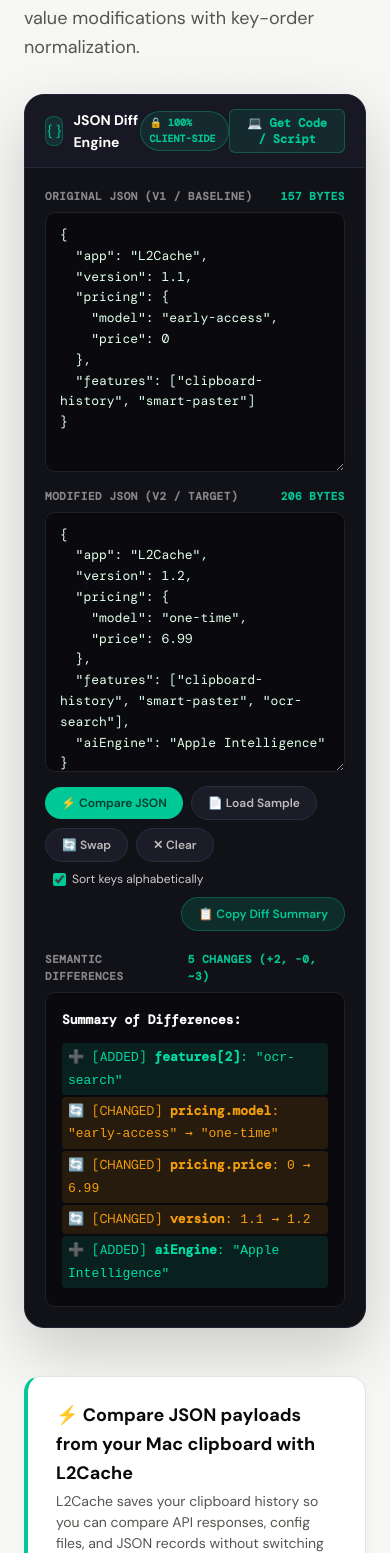
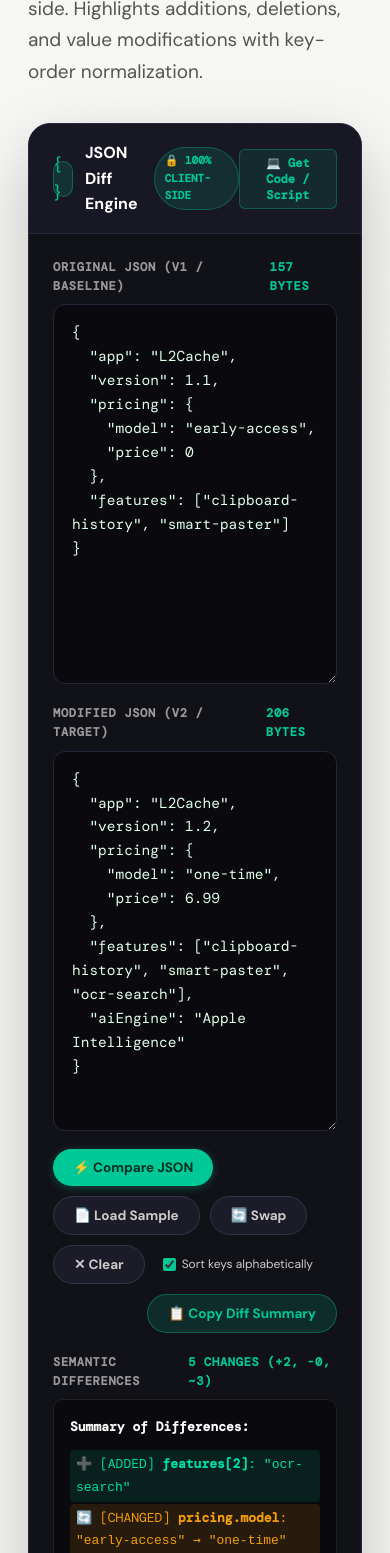
Before and after one commit to dindina/l2cache-site, a website: page tools/json-diff.html in a window 390 px wide. Shown: the part 433-1986 px from the top of the page. Drawn offline with nearby package versions, Linux system fonts and the light colour scheme; files that its build step writes are made by us from their sources; files whose address does not match are found by name; a web font is replaced by a local one.

Commit message:
style(tools): enlarge code editors, workspace panes, and directory tiles for maximum readability

```diff
--- a/theme.css
+++ b/theme.css
@@ -137,127 +137,140 @@
 .offline .status-dot { background: #f59e0b; }
 #offline-timer { color: #f59e0b; font-weight: 600; min-width: 35px; }
 
-/* ── Hero Headline ── */
+/* ── Hero Headline & Layout Container ── */
 .article-wrap {
-  max-width: 960px; margin: 0 auto;
-  padding: 130px 24px 80px; position: relative;
+  max-width: 1160px;
+  margin: 0 auto;
+  padding: 130px 28px 90px;
+  position: relative;
 }
 .section-label {
   display: inline-block;
   background: rgba(0, 200, 150, 0.12);
   border: 1px solid rgba(0, 200, 150, 0.35);
   border-radius: 100px;
-  padding: 4px 14px;
-  font-size: 11px;
+  padding: 5px 16px;
+  font-size: 12px;
   letter-spacing: 0.1em;
   text-transform: uppercase;
   color: #00a87f;
-  margin-bottom: 16px;
-  font-weight: 600;
+  margin-bottom: 18px;
+  font-weight: 700;
   font-family: var(--mono);
 }
 h1 {
   font-family: var(--serif);
-  font-size: clamp(34px, 5.5vw, 56px);
+  font-size: clamp(38px, 5.5vw, 62px);
   font-weight: 900;
   line-height: 1.08;
   letter-spacing: -1.5px;
   color: #0a0a0a;
-  margin-bottom: 18px;
+  margin-bottom: 20px;
 }
 h1 em { font-style: italic; color: var(--purple); }
 .hero-sub {
-  font-size: 18px; color: var(--text-muted);
-  line-height: 1.6; max-width: 680px; margin-bottom: 32px;
+  font-size: 19px;
+  color: var(--text-muted);
+  line-height: 1.65;
+  max-width: 780px;
+  margin-bottom: 36px;
 }
 
-/* ── Tool Playground Workspace ── */
+/* ── Tool Playground Workspace (Enlarged Pro Panes) ── */
 .tool-workspace {
   background: #111118;
-  border-radius: 20px;
-  border: 1px solid #242436;
-  box-shadow: 0 24px 64px rgba(0,0,0,0.18);
+  border-radius: 22px;
+  border: 1.5px solid #28283e;
+  box-shadow: 0 28px 72px rgba(0, 0, 0, 0.22);
   overflow: hidden;
-  margin: 32px 0 48px;
+  margin: 36px 0 54px;
   color: #fff;
 }
 .tool-header-bar {
-  padding: 14px 20px;
+  padding: 16px 24px;
   background: #181824;
   border-bottom: 1px solid #28283a;
   display: flex; align-items: center; justify-content: space-between;
 }
-.tool-title-group { display: flex; align-items: center; gap: 10px; }
+.tool-title-group { display: flex; align-items: center; gap: 12px; }
 .tool-icon-pill {
-  width: 30px; height: 30px; border-radius: 8px;
-  background: rgba(0, 200, 150, 0.12);
-  border: 1px solid rgba(0, 200, 150, 0.3);
+  width: 36px; height: 36px; border-radius: 10px;
+  background: rgba(0, 200, 150, 0.15);
+  border: 1px solid rgba(0, 200, 150, 0.35);
   display: flex; align-items: center; justify-content: center;
-  font-size: 14px; color: var(--purple);
+  font-size: 17px; color: var(--purple);
 }
-.tool-name-text { font-size: 14px; font-weight: 700; color: #fff; }
+.tool-name-text { font-size: 16px; font-weight: 800; color: #fff; }
 .tool-badge-pill {
-  font-size: 10px; font-weight: 700; color: var(--purple);
-  background: rgba(0, 200, 150, 0.1); border: 1px solid rgba(0, 200, 150, 0.3);
-  padding: 3px 8px; border-radius: 100px; font-family: var(--mono);
+  font-size: 11px; font-weight: 800; color: var(--purple);
+  background: rgba(0, 200, 150, 0.12); border: 1px solid rgba(0, 200, 150, 0.35);
+  padding: 4px 10px; border-radius: 100px; font-family: var(--mono);
 }
-.tool-main-body { padding: 20px; }
+.tool-main-body { padding: 24px; }
 .tool-io-grid {
-  display: grid; grid-template-columns: 1fr 1fr; gap: 16px;
+  display: grid; grid-template-columns: 1fr 1fr; gap: 20px;
 }
-@media (max-width: 768px) { .tool-io-grid { grid-template-columns: 1fr; } }
-.tool-pane { display: flex; flex-direction: column; gap: 6px; }
+@media (max-width: 820px) { .tool-io-grid { grid-template-columns: 1fr; } }
+.tool-pane { display: flex; flex-direction: column; gap: 8px; }
 .pane-label-row {
   display: flex; justify-content: space-between; align-items: center;
-  font-size: 11px; font-weight: 600; color: #888;
-  font-family: var(--mono); text-transform: uppercase; letter-spacing: 0.05em;
+  font-size: 12px; font-weight: 700; color: #999;
+  font-family: var(--mono); text-transform: uppercase; letter-spacing: 0.06em;
 }
 .tool-textarea {
-  width: 100%; height: 260px;
+  width: 100%;
+  height: 380px;
+  min-height: 320px;
   background: #09090e;
-  border: 1px solid #222;
-  border-radius: 10px;
-  padding: 12px 14px;
+  border: 1.5px solid #262638;
+  border-radius: 12px;
+  padding: 16px 18px;
   color: #e0ffe8;
   font-family: var(--mono);
-  font-size: 13px;
-  line-height: 1.6;
+  font-size: 14.5px;
+  line-height: 1.65;
   resize: vertical;
   outline: none;
+  transition: border-color 0.2s ease, box-shadow 0.2s ease;
 }
-.tool-textarea:focus { border-color: var(--purple); }
+.tool-textarea:focus {
+  border-color: var(--purple);
+  box-shadow: 0 0 0 2px rgba(0, 200, 150, 0.25);
+}
 .tool-output-view {
-  width: 100%; height: 260px;
+  width: 100%;
+  height: 380px;
+  min-height: 320px;
   background: #09090e;
-  border: 1px solid #222;
-  border-radius: 10px;
-  padding: 12px 14px;
+  border: 1.5px solid #262638;
+  border-radius: 12px;
+  padding: 16px 18px;
   color: var(--purple);
   font-family: var(--mono);
-  font-size: 13px;
-  line-height: 1.6;
+  font-size: 14.5px;
+  line-height: 1.65;
   overflow-y: auto;
   white-space: pre-wrap;
   word-break: break-all;
 }
 .tool-output-view.error { color: #fc6a6a; }
 
-/* ── Tool Control Buttons ── */
+/* ── Tool Control Buttons (Enlarged) ── */
 .tool-controls {
-  display: flex; gap: 8px; flex-wrap: wrap; margin: 14px 0 6px;
+  display: flex; gap: 10px; flex-wrap: wrap; margin: 18px 0 8px;
 }
 .tbtn {
-  display: inline-flex; align-items: center; gap: 6px;
-  font-family: var(--sans); font-size: 12px; font-weight: 600;
-  padding: 8px 16px; border-radius: 100px; border: none; cursor: pointer;
-  transition: all 0.15s ease;
+  display: inline-flex; align-items: center; gap: 8px;
+  font-family: var(--sans); font-size: 13.5px; font-weight: 700;
+  padding: 10px 20px; border-radius: 100px; border: none; cursor: pointer;
+  transition: all 0.18s ease;
 }
-.tbtn-primary { background: var(--purple); color: #003d2e; }
-.tbtn-primary:hover { transform: translateY(-1px); background: #00dfa8; }
-.tbtn-ghost { background: #1c1c28; color: #bbb; border: 1px solid #2c2c3e; }
-.tbtn-ghost:hover { color: #fff; border-color: var(--purple); }
-.tbtn-copy { background: rgba(0, 200, 150, 0.15); color: var(--purple); border: 1px solid rgba(0, 200, 150, 0.3); }
-.tbtn-copy:hover { background: rgba(0, 200, 150, 0.25); color: #fff; }
+.tbtn-primary { background: var(--purple); color: #002e21; box-shadow: 0 2px 10px rgba(0, 200, 150, 0.3); }
+.tbtn-primary:hover { transform: translateY(-2px); background: #00dfa8; box-shadow: 0 6px 16px rgba(0, 200, 150, 0.45); }
+.tbtn-ghost { background: #1c1c28; color: #ccc; border: 1px solid #333348; }
+.tbtn-ghost:hover { color: #fff; border-color: var(--purple); background: #242434; }
+.tbtn-copy { background: rgba(0, 200, 150, 0.15); color: var(--purple); border: 1px solid rgba(0, 200, 150, 0.35); }
+.tbtn-copy:hover { background: rgba(0, 200, 150, 0.28); color: #fff; }
 
 /* ── Pac-Man Transform Animation ── */
 .pac-track {
@@ -382,14 +395,14 @@
 .related-tools-section { margin: 56px 0; }
 .tools-grid {
   display: grid;
-  grid-template-columns: repeat(auto-fill, minmax(330px, 1fr));
-  gap: 24px;
-  margin: 36px 0 60px;
+  grid-template-columns: repeat(auto-fill, minmax(350px, 1fr));
+  gap: 28px;
+  margin: 40px 0 70px;
 }
 @media (max-width: 640px) {
   .tools-grid {
     grid-template-columns: 1fr;
-    gap: 16px;
+    gap: 18px;
   }
 }
 
@@ -397,21 +410,21 @@
   background: #ffffff;
   border: 2px solid #00C896;
   border-top: 4px solid #00C896;
-  border-radius: 18px;
-  padding: 26px 24px;
+  border-radius: 20px;
+  padding: 30px 26px;
   text-decoration: none;
   color: inherit;
   transition: all 0.25s cubic-bezier(0.16, 1, 0.3, 1);
   display: flex;
   flex-direction: column;
-  gap: 12px;
+  gap: 14px;
   position: relative;
   overflow: hidden;
-  box-shadow: 0 4px 18px rgba(0, 0, 0, 0.04);
+  box-shadow: 0 4px 20px rgba(0, 0, 0, 0.04);
 }
 .tool-card-item:hover {
-  transform: translateY(-5px);
-  box-shadow: 0 22px 46px rgba(0, 0, 0, 0.1);
+  transform: translateY(-6px);
+  box-shadow: 0 24px 50px rgba(0, 0, 0, 0.12);
 }
 
 /* Category Colored Borders */
@@ -421,7 +434,7 @@
 }
 .tool-card-item[data-cat="pdf"]:hover {
   border-color: #ef4444;
-  box-shadow: 0 22px 46px rgba(239, 68, 68, 0.18);
+  box-shadow: 0 24px 50px rgba(239, 68, 68, 0.2);
 }
 .tool-card-item[data-cat="pdf"] .tool-card-icon-box {
   background: rgba(239, 68, 68, 0.1);
@@ -435,7 +448,7 @@
 }
 .tool-card-item[data-cat="dev"]:hover {
   border-color: #6366f1;
-  box-shadow: 0 22px 46px rgba(99, 102, 241, 0.18);
+  box-shadow: 0 24px 50px rgba(99, 102, 241, 0.2);
 }
 .tool-card-item[data-cat="dev"] .tool-card-icon-box {
   background: rgba(99, 102, 241, 0.1);
@@ -449,7 +462,7 @@
 }
 .tool-card-item[data-cat="data"]:hover {
   border-color: #00C896;
-  box-shadow: 0 22px 46px rgba(0, 200, 150, 0.22);
+  box-shadow: 0 24px 50px rgba(0, 200, 150, 0.24);
 }
 .tool-card-item[data-cat="data"] .tool-card-icon-box {
   background: rgba(0, 200, 150, 0.12);
@@ -463,7 +476,7 @@
 }
 .tool-card-item[data-cat="design"]:hover {
   border-color: #ec4899;
-  box-shadow: 0 22px 46px rgba(236, 72, 153, 0.18);
+  box-shadow: 0 24px 50px rgba(236, 72, 153, 0.2);
 }
 .tool-card-item[data-cat="design"] .tool-card-icon-box {
   background: rgba(236, 72, 153, 0.1);
@@ -477,7 +490,7 @@
 }
 .tool-card-item[data-cat="content"]:hover {
   border-color: #f59e0b;
-  box-shadow: 0 22px 46px rgba(245, 158, 11, 0.18);
+  box-shadow: 0 24px 50px rgba(245, 158, 11, 0.2);
 }
 .tool-card-item[data-cat="content"] .tool-card-icon-box {
   background: rgba(245, 158, 11, 0.1);
@@ -490,20 +503,20 @@
   border: 2.5px solid #00C896 !important;
   border-top: 5px solid #00C896 !important;
   background: linear-gradient(180deg, #f0fdf7 0%, #ffffff 42%) !important;
-  box-shadow: 0 8px 30px rgba(0, 200, 150, 0.16) !important;
+  box-shadow: 0 8px 32px rgba(0, 200, 150, 0.18) !important;
 }
 .tool-card-item.card-super-tool:hover {
-  box-shadow: 0 24px 54px rgba(0, 200, 150, 0.28) !important;
+  box-shadow: 0 26px 58px rgba(0, 200, 150, 0.3) !important;
 }
 
 .tool-card-item.card-flagship {
   border: 2.5px solid #3b82f6 !important;
   border-top: 5px solid #3b82f6 !important;
   background: linear-gradient(180deg, #f0f7ff 0%, #ffffff 42%) !important;
-  box-shadow: 0 8px 30px rgba(59, 130, 246, 0.15) !important;
+  box-shadow: 0 8px 32px rgba(59, 130, 246, 0.16) !important;
 }
 .tool-card-item.card-flagship:hover {
-  box-shadow: 0 24px 54px rgba(59, 130, 246, 0.28) !important;
+  box-shadow: 0 26px 58px rgba(59, 130, 246, 0.3) !important;
 }
 
 .tool-card-top {
@@ -514,34 +527,34 @@
 }
 
 .tool-card-icon-box {
-  width: 48px;
-  height: 48px;
+  width: 52px;
+  height: 52px;
   border-radius: 14px;
   background: #f4f4f0;
   border: 1px solid rgba(0, 0, 0, 0.06);
   display: flex;
   align-items: center;
   justify-content: center;
-  font-size: 24px;
+  font-size: 26px;
   flex-shrink: 0;
   transition: transform 0.2s ease;
 }
 .tool-card-item:hover .tool-card-icon-box {
-  transform: scale(1.08);
+  transform: scale(1.1);
 }
 
 .tool-card-badge {
-  font-size: 11px;
+  font-size: 11.5px;
   font-weight: 800;
   letter-spacing: 0.6px;
   text-transform: uppercase;
-  padding: 5px 12px;
+  padding: 6px 14px;
   border-radius: 100px;
   font-family: var(--mono);
   display: inline-flex;
   align-items: center;
   gap: 4px;
-  box-shadow: 0 2px 6px rgba(0,0,0,0.06);
+  box-shadow: 0 2px 8px rgba(0,0,0,0.06);
 }
 
 /* SUPER TOOL BADGE — Ultra High-Contrast Mint/Emerald */
@@ -583,16 +596,16 @@
 }
 
 .tool-card-item h3 {
-  font-size: 19px;
+  font-size: 20px;
   font-weight: 800;
   color: #0a0a0a;
-  margin: 4px 0 2px;
+  margin: 6px 0 2px;
   letter-spacing: -0.3px;
   line-height: 1.3;
 }
 
 .tool-card-item p {
-  font-size: 14.5px;
+  font-size: 15px;
   color: #555550;
   line-height: 1.55;
   margin: 0;
--- a/tools/theme.css
+++ b/tools/theme.css
@@ -137,127 +137,140 @@
 .offline .status-dot { background: #f59e0b; }
 #offline-timer { color: #f59e0b; font-weight: 600; min-width: 35px; }
 
-/* ── Hero Headline ── */
+/* ── Hero Headline & Layout Container ── */
 .article-wrap {
-  max-width: 960px; margin: 0 auto;
-  padding: 130px 24px 80px; position: relative;
+  max-width: 1160px;
+  margin: 0 auto;
+  padding: 130px 28px 90px;
+  position: relative;
 }
 .section-label {
   display: inline-block;
   background: rgba(0, 200, 150, 0.12);
   border: 1px solid rgba(0, 200, 150, 0.35);
   border-radius: 100px;
-  padding: 4px 14px;
-  font-size: 11px;
+  padding: 5px 16px;
+  font-size: 12px;
   letter-spacing: 0.1em;
   text-transform: uppercase;
   color: #00a87f;
-  margin-bottom: 16px;
-  font-weight: 600;
+  margin-bottom: 18px;
+  font-weight: 700;
   font-family: var(--mono);
 }
 h1 {
   font-family: var(--serif);
-  font-size: clamp(34px, 5.5vw, 56px);
+  font-size: clamp(38px, 5.5vw, 62px);
   font-weight: 900;
   line-height: 1.08;
   letter-spacing: -1.5px;
   color: #0a0a0a;
-  margin-bottom: 18px;
+  margin-bottom: 20px;
 }
 h1 em { font-style: italic; color: var(--purple); }
 .hero-sub {
-  font-size: 18px; color: var(--text-muted);
-  line-height: 1.6; max-width: 680px; margin-bottom: 32px;
+  font-size: 19px;
+  color: var(--text-muted);
+  line-height: 1.65;
+  max-width: 780px;
+  margin-bottom: 36px;
 }
 
-/* ── Tool Playground Workspace ── */
+/* ── Tool Playground Workspace (Enlarged Pro Panes) ── */
 .tool-workspace {
   background: #111118;
-  border-radius: 20px;
-  border: 1px solid #242436;
-  box-shadow: 0 24px 64px rgba(0,0,0,0.18);
+  border-radius: 22px;
+  border: 1.5px solid #28283e;
+  box-shadow: 0 28px 72px rgba(0, 0, 0, 0.22);
   overflow: hidden;
-  margin: 32px 0 48px;
+  margin: 36px 0 54px;
   color: #fff;
 }
 .tool-header-bar {
-  padding: 14px 20px;
+  padding: 16px 24px;
   background: #181824;
   border-bottom: 1px solid #28283a;
   display: flex; align-items: center; justify-content: space-between;
 }
-.tool-title-group { display: flex; align-items: center; gap: 10px; }
+.tool-title-group { display: flex; align-items: center; gap: 12px; }
 .tool-icon-pill {
-  width: 30px; height: 30px; border-radius: 8px;
-  background: rgba(0, 200, 150, 0.12);
-  border: 1px solid rgba(0, 200, 150, 0.3);
+  width: 36px; height: 36px; border-radius: 10px;
+  background: rgba(0, 200, 150, 0.15);
+  border: 1px solid rgba(0, 200, 150, 0.35);
   display: flex; align-items: center; justify-content: center;
-  font-size: 14px; color: var(--purple);
+  font-size: 17px; color: var(--purple);
 }
-.tool-name-text { font-size: 14px; font-weight: 700; color: #fff; }
+.tool-name-text { font-size: 16px; font-weight: 800; color: #fff; }
 .tool-badge-pill {
-  font-size: 10px; font-weight: 700; color: var(--purple);
-  background: rgba(0, 200, 150, 0.1); border: 1px solid rgba(0, 200, 150, 0.3);
-  padding: 3px 8px; border-radius: 100px; font-family: var(--mono);
+  font-size: 11px; font-weight: 800; color: var(--purple);
+  background: rgba(0, 200, 150, 0.12); border: 1px solid rgba(0, 200, 150, 0.35);
+  padding: 4px 10px; border-radius: 100px; font-family: var(--mono);
 }
-.tool-main-body { padding: 20px; }
+.tool-main-body { padding: 24px; }
 .tool-io-grid {
-  display: grid; grid-template-columns: 1fr 1fr; gap: 16px;
+  display: grid; grid-template-columns: 1fr 1fr; gap: 20px;
 }
-@media (max-width: 768px) { .tool-io-grid { grid-template-columns: 1fr; } }
-.tool-pane { display: flex; flex-direction: column; gap: 6px; }
+@media (max-width: 820px) { .tool-io-grid { grid-template-columns: 1fr; } }
+.tool-pane { display: flex; flex-direction: column; gap: 8px; }
 .pane-label-row {
   display: flex; justify-content: space-between; align-items: center;
-  font-size: 11px; font-weight: 600; color: #888;
-  font-family: var(--mono); text-transform: uppercase; letter-spacing: 0.05em;
+  font-size: 12px; font-weight: 700; color: #999;
+  font-family: var(--mono); text-transform: uppercase; letter-spacing: 0.06em;
 }
 .tool-textarea {
-  width: 100%; height: 260px;
+  width: 100%;
+  height: 380px;
+  min-height: 320px;
   background: #09090e;
-  border: 1px solid #222;
-  border-radius: 10px;
-  padding: 12px 14px;
+  border: 1.5px solid #262638;
+  border-radius: 12px;
+  padding: 16px 18px;
   color: #e0ffe8;
   font-family: var(--mono);
-  font-size: 13px;
-  line-height: 1.6;
+  font-size: 14.5px;
+  line-height: 1.65;
   resize: vertical;
   outline: none;
+  transition: border-color 0.2s ease, box-shadow 0.2s ease;
 }
-.tool-textarea:focus { border-color: var(--purple); }
+.tool-textarea:focus {
+  border-color: var(--purple);
+  box-shadow: 0 0 0 2px rgba(0, 200, 150, 0.25);
+}
 .tool-output-view {
-  width: 100%; height: 260px;
+  width: 100%;
+  height: 380px;
+  min-height: 320px;
   background: #09090e;
-  border: 1px solid #222;
-  border-radius: 10px;
-  padding: 12px 14px;
+  border: 1.5px solid #262638;
+  border-radius: 12px;
+  padding: 16px 18px;
   color: var(--purple);
   font-family: var(--mono);
-  font-size: 13px;
-  line-height: 1.6;
+  font-size: 14.5px;
+  line-height: 1.65;
   overflow-y: auto;
   white-space: pre-wrap;
   word-break: break-all;
 }
 .tool-output-view.error { color: #fc6a6a; }
 
-/* ── Tool Control Buttons ── */
+/* ── Tool Control Buttons (Enlarged) ── */
 .tool-controls {
-  display: flex; gap: 8px; flex-wrap: wrap; margin: 14px 0 6px;
+  display: flex; gap: 10px; flex-wrap: wrap; margin: 18px 0 8px;
 }
 .tbtn {
-  display: inline-flex; align-items: center; gap: 6px;
-  font-family: var(--sans); font-size: 12px; font-weight: 600;
-  padding: 8px 16px; border-radius: 100px; border: none; cursor: pointer;
-  transition: all 0.15s ease;
+  display: inline-flex; align-items: center; gap: 8px;
+  font-family: var(--sans); font-size: 13.5px; font-weight: 700;
+  padding: 10px 20px; border-radius: 100px; border: none; cursor: pointer;
+  transition: all 0.18s ease;
 }
-.tbtn-primary { background: var(--purple); color: #003d2e; }
-.tbtn-primary:hover { transform: translateY(-1px); background: #00dfa8; }
-.tbtn-ghost { background: #1c1c28; color: #bbb; border: 1px solid #2c2c3e; }
-.tbtn-ghost:hover { color: #fff; border-color: var(--purple); }
-.tbtn-copy { background: rgba(0, 200, 150, 0.15); color: var(--purple); border: 1px solid rgba(0, 200, 150, 0.3); }
-.tbtn-copy:hover { background: rgba(0, 200, 150, 0.25); color: #fff; }
+.tbtn-primary { background: var(--purple); color: #002e21; box-shadow: 0 2px 10px rgba(0, 200, 150, 0.3); }
+.tbtn-primary:hover { transform: translateY(-2px); background: #00dfa8; box-shadow: 0 6px 16px rgba(0, 200, 150, 0.45); }
+.tbtn-ghost { background: #1c1c28; color: #ccc; border: 1px solid #333348; }
+.tbtn-ghost:hover { color: #fff; border-color: var(--purple); background: #242434; }
+.tbtn-copy { background: rgba(0, 200, 150, 0.15); color: var(--purple); border: 1px solid rgba(0, 200, 150, 0.35); }
+.tbtn-copy:hover { background: rgba(0, 200, 150, 0.28); color: #fff; }
 
 /* ── Pac-Man Transform Animation ── */
 .pac-track {
@@ -382,14 +395,14 @@
 .related-tools-section { margin: 56px 0; }
 .tools-grid {
   display: grid;
-  grid-template-columns: repeat(auto-fill, minmax(330px, 1fr));
-  gap: 24px;
-  margin: 36px 0 60px;
+  grid-template-columns: repeat(auto-fill, minmax(350px, 1fr));
+  gap: 28px;
+  margin: 40px 0 70px;
 }
 @media (max-width: 640px) {
   .tools-grid {
     grid-template-columns: 1fr;
-    gap: 16px;
+    gap: 18px;
   }
 }
 
@@ -397,21 +410,21 @@
   background: #ffffff;
   border: 2px solid #00C896;
   border-top: 4px solid #00C896;
-  border-radius: 18px;
-  padding: 26px 24px;
+  border-radius: 20px;
+  padding: 30px 26px;
   text-decoration: none;
   color: inherit;
   transition: all 0.25s cubic-bezier(0.16, 1, 0.3, 1);
   display: flex;
   flex-direction: column;
-  gap: 12px;
+  gap: 14px;
   position: relative;
   overflow: hidden;
-  box-shadow: 0 4px 18px rgba(0, 0, 0, 0.04);
+  box-shadow: 0 4px 20px rgba(0, 0, 0, 0.04);
 }
 .tool-card-item:hover {
-  transform: translateY(-5px);
-  box-shadow: 0 22px 46px rgba(0, 0, 0, 0.1);
+  transform: translateY(-6px);
+  box-shadow: 0 24px 50px rgba(0, 0, 0, 0.12);
 }
 
 /* Category Colored Borders */
@@ -421,7 +434,7 @@
 }
 .tool-card-item[data-cat="pdf"]:hover {
   border-color: #ef4444;
-  box-shadow: 0 22px 46px rgba(239, 68, 68, 0.18);
+  box-shadow: 0 24px 50px rgba(239, 68, 68, 0.2);
 }
 .tool-card-item[data-cat="pdf"] .tool-card-icon-box {
   background: rgba(239, 68, 68, 0.1);
@@ -435,7 +448,7 @@
 }
 .tool-card-item[data-cat="dev"]:hover {
   border-color: #6366f1;
-  box-shadow: 0 22px 46px rgba(99, 102, 241, 0.18);
+  box-shadow: 0 24px 50px rgba(99, 102, 241, 0.2);
 }
 .tool-card-item[data-cat="dev"] .tool-card-icon-box {
   background: rgba(99, 102, 241, 0.1);
@@ -449,7 +462,7 @@
 }
 .tool-card-item[data-cat="data"]:hover {
   border-color: #00C896;
-  box-shadow: 0 22px 46px rgba(0, 200, 150, 0.22);
+  box-shadow: 0 24px 50px rgba(0, 200, 150, 0.24);
 }
 .tool-card-item[data-cat="data"] .tool-card-icon-box {
   background: rgba(0, 200, 150, 0.12);
@@ -463,7 +476,7 @@
 }
 .tool-card-item[data-cat="design"]:hover {
   border-color: #ec4899;
-  box-shadow: 0 22px 46px rgba(236, 72, 153, 0.18);
+  box-shadow: 0 24px 50px rgba(236, 72, 153, 0.2);
 }
 .tool-card-item[data-cat="design"] .tool-card-icon-box {
   background: rgba(236, 72, 153, 0.1);
@@ -477,7 +490,7 @@
 }
 .tool-card-item[data-cat="content"]:hover {
   border-color: #f59e0b;
-  box-shadow: 0 22px 46px rgba(245, 158, 11, 0.18);
+  box-shadow: 0 24px 50px rgba(245, 158, 11, 0.2);
 }
 .tool-card-item[data-cat="content"] .tool-card-icon-box {
   background: rgba(245, 158, 11, 0.1);
@@ -490,20 +503,20 @@
   border: 2.5px solid #00C896 !important;
   border-top: 5px solid #00C896 !important;
   background: linear-gradient(180deg, #f0fdf7 0%, #ffffff 42%) !important;
-  box-shadow: 0 8px 30px rgba(0, 200, 150, 0.16) !important;
+  box-shadow: 0 8px 32px rgba(0, 200, 150, 0.18) !important;
 }
 .tool-card-item.card-super-tool:hover {
-  box-shadow: 0 24px 54px rgba(0, 200, 150, 0.28) !important;
+  box-shadow: 0 26px 58px rgba(0, 200, 150, 0.3) !important;
 }
 
 .tool-card-item.card-flagship {
   border: 2.5px solid #3b82f6 !important;
   border-top: 5px solid #3b82f6 !important;
   background: linear-gradient(180deg, #f0f7ff 0%, #ffffff 42%) !important;
-  box-shadow: 0 8px 30px rgba(59, 130, 246, 0.15) !important;
+  box-shadow: 0 8px 32px rgba(59, 130, 246, 0.16) !important;
 }
 .tool-card-item.card-flagship:hover {
-  box-shadow: 0 24px 54px rgba(59, 130, 246, 0.28) !important;
+  box-shadow: 0 26px 58px rgba(59, 130, 246, 0.3) !important;
 }
 
 .tool-card-top {
@@ -514,34 +527,34 @@
 }
 
 .tool-card-icon-box {
-  width: 48px;
-  height: 48px;
+  width: 52px;
+  height: 52px;
   border-radius: 14px;
   background: #f4f4f0;
   border: 1px solid rgba(0, 0, 0, 0.06);
   display: flex;
   align-items: center;
   justify-content: center;
-  font-size: 24px;
+  font-size: 26px;
   flex-shrink: 0;
   transition: transform 0.2s ease;
 }
 .tool-card-item:hover .tool-card-icon-box {
-  transform: scale(1.08);
+  transform: scale(1.1);
 }
 
 .tool-card-badge {
-  font-size: 11px;
+  font-size: 11.5px;
   font-weight: 800;
   letter-spacing: 0.6px;
   text-transform: uppercase;
-  padding: 5px 12px;
+  padding: 6px 14px;
   border-radius: 100px;
   font-family: var(--mono);
   display: inline-flex;
   align-items: center;
   gap: 4px;
-  box-shadow: 0 2px 6px rgba(0,0,0,0.06);
+  box-shadow: 0 2px 8px rgba(0,0,0,0.06);
 }
 
 /* SUPER TOOL BADGE — Ultra High-Contrast Mint/Emerald */
@@ -583,16 +596,16 @@
 }
 
 .tool-card-item h3 {
-  font-size: 19px;
+  font-size: 20px;
   font-weight: 800;
   color: #0a0a0a;
-  margin: 4px 0 2px;
+  margin: 6px 0 2px;
   letter-spacing: -0.3px;
   line-height: 1.3;
 }
 
 .tool-card-item p {
-  font-size: 14.5px;
+  font-size: 15px;
   color: #555550;
   line-height: 1.55;
   margin: 0;
```
